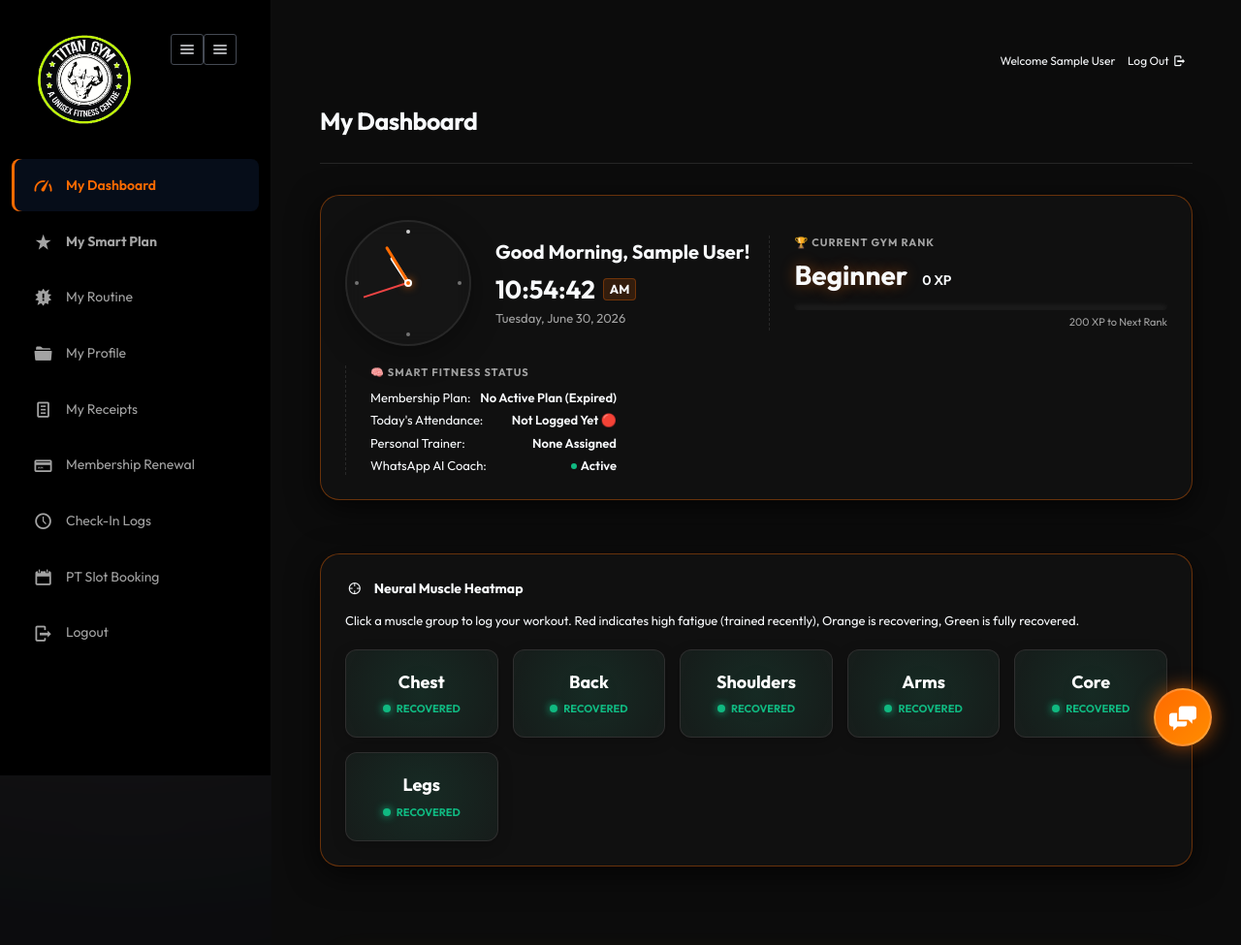
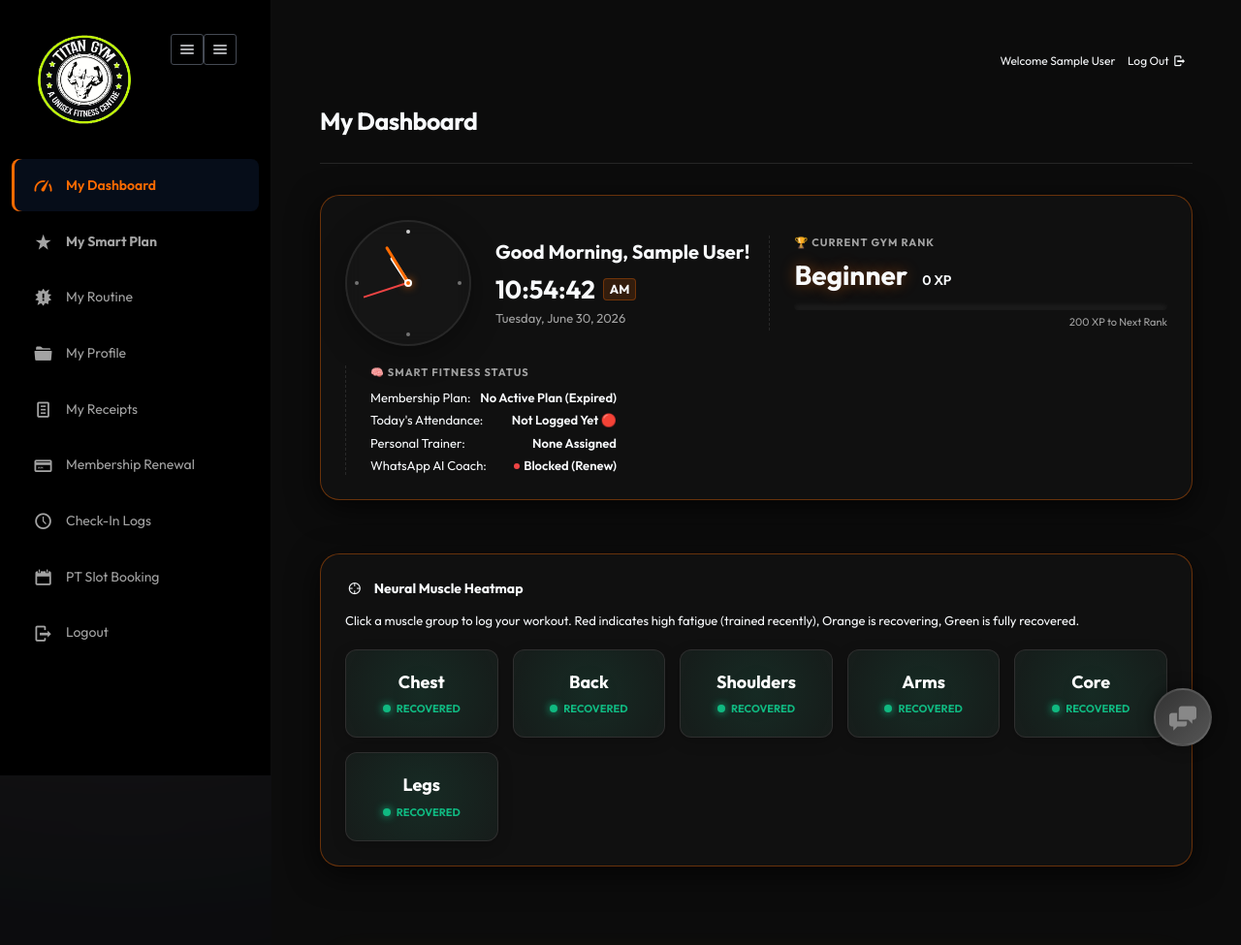
Before and after one commit to dyvt58pjyd-prog/Sudarshan_fitness_khamgaon, a PHP site: page /send/Files/dashboard/member/ in a window 1280 px wide. Shown: the top 975 px of the page at 97% size. Run offline with PHP 8.4, Linux system fonts and the light colour scheme; the visitor is signed in with stand-in values (Sample User, id 1); data that the repository does not hold is empty; some libraries are stand-ins or nearby versions.

Commit message:
Blocked AI Coach access for expired members

```diff
--- a/Files/dashboard/member/index.php
+++ b/Files/dashboard/member/index.php
@@ -267,8 +267,8 @@ if ($planName === 'No Active Plan' || $expire === 'N/A') {
 							</div>
 							<div style="font-size: 13px; color: #ffffff; display: flex; align-items: center; justify-content: space-between;">
 								<span>WhatsApp AI Coach:</span>
-								<span style="color: #10b981; font-weight: 600; display: inline-flex; align-items: center; gap: 4px;">
-									<span style="display:inline-block; width:6px; height:6px; background:#10b981; border-radius:50%;"></span> Active
+								<span style="color: <?php echo $is_expired ? '#ef4444' : '#10b981'; ?>; font-weight: 600; display: inline-flex; align-items: center; gap: 4px;">
+									<span style="display:inline-block; width:6px; height:6px; background:<?php echo $is_expired ? '#ef4444' : '#10b981'; ?>; border-radius:50%;"></span> <?php echo $is_expired ? 'Blocked (Renew)' : 'Active'; ?>
 								</span>
 							</div>
 						</div>
@@ -919,6 +919,7 @@ if ($planName === 'No Active Plan' || $expire === 'N/A') {
         });
     </script>
     <!-- Titan AI Coach Floating Widget -->
+    <?php if (!$is_expired): ?>
     <div id="ai-chat-widget" style="position: fixed; bottom: 30px; right: 30px; z-index: 9999; display: flex; flex-direction: column; align-items: flex-end;">
         <!-- Chat Window -->
         <div id="ai-chat-window" style="display: none; width: 320px; height: 400px; background: rgba(10,10,10,0.85); backdrop-filter: blur(20px); -webkit-backdrop-filter: blur(20px); border: 1px solid rgba(255,107,0,0.3); border-radius: 15px; box-shadow: 0 10px 30px rgba(0,0,0,0.8), 0 0 20px rgba(255,107,0,0.2); margin-bottom: 15px; flex-direction: column; overflow: hidden; transform-origin: bottom right; transition: all 0.3s cubic-bezier(0.4, 2.08, 0.55, 0.44);">
@@ -1068,5 +1069,13 @@ if ($planName === 'No Active Plan' || $expire === 'N/A') {
             });
         });
     </script>
+    <?php else: ?>
+    <!-- Locked AI Coach for Expired Members -->
+    <div id="ai-chat-widget" style="position: fixed; bottom: 30px; right: 30px; z-index: 9999; display: flex; flex-direction: column; align-items: flex-end;">
+        <button onclick="alert('Access Denied: Your membership plan has expired. Please renew your plan to reactivate the Titan AI Coach.')" style="width: 60px; height: 60px; border-radius: 50%; background: linear-gradient(135deg, #333, #555); border: 2px solid rgba(255,255,255,0.1); box-shadow: 0 0 15px rgba(0,0,0,0.5); cursor: pointer; display: flex; align-items: center; justify-content: center; filter: grayscale(100%);">
+            <i class="entypo-chat" style="font-size: 28px; color: #888;"></i>
+        </button>
+    </div>
+    <?php endif; ?>
 </body>
 </html>
```
